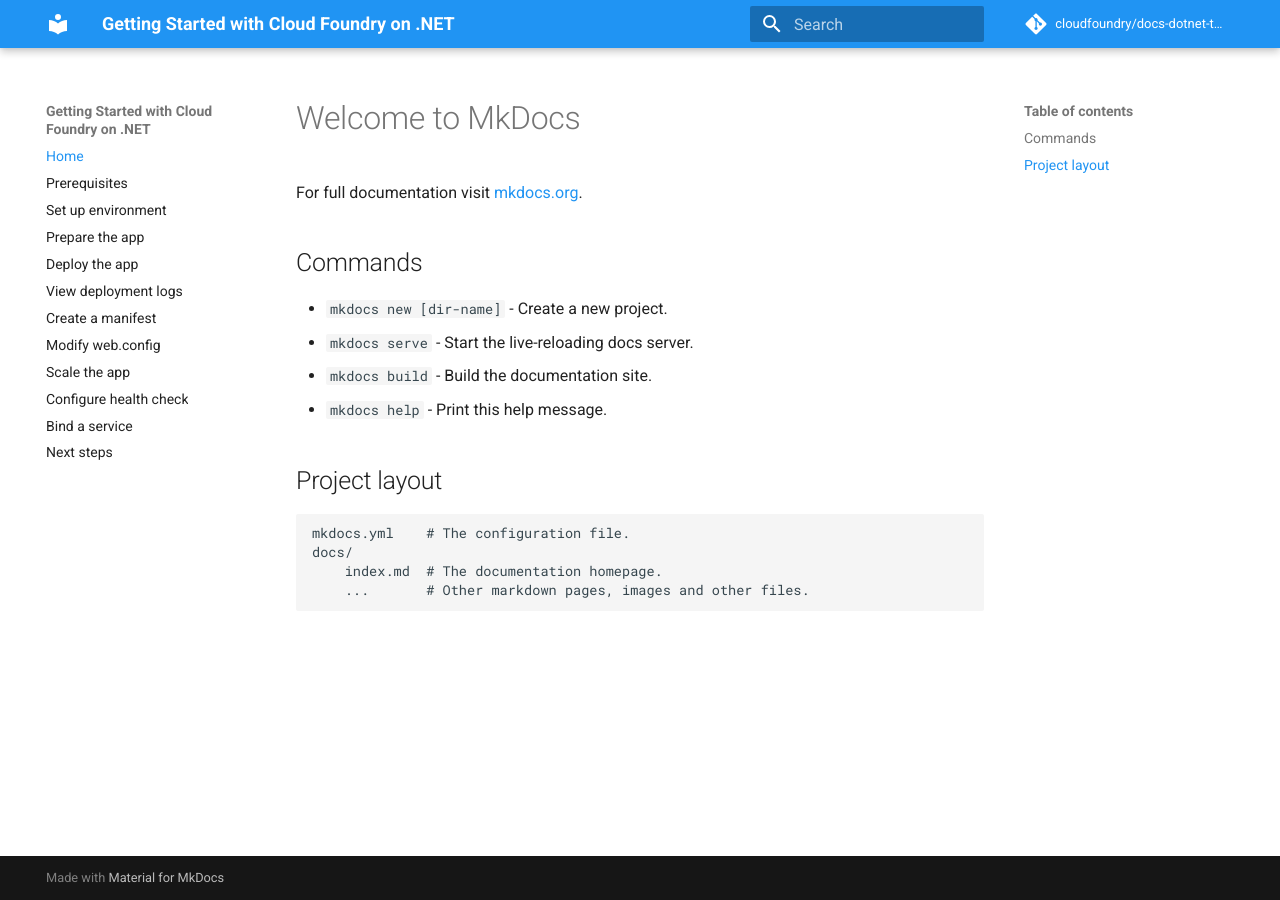
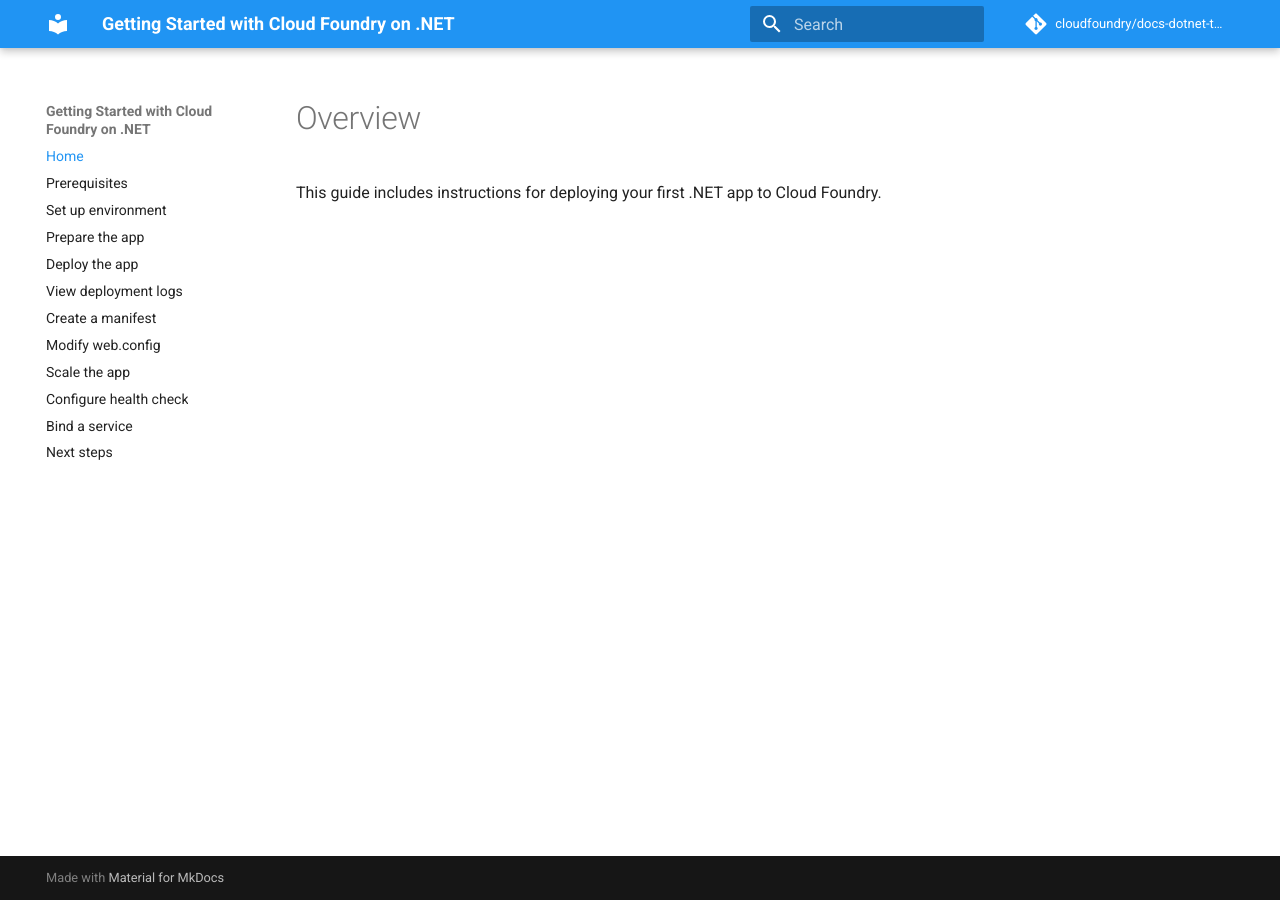
Before and after one commit to cloudfoundry/docs-dotnet-core-tutorial, an MkDocs documentation site: the page built from docs/index.md, in a window 1280 px wide. Built offline with MkDocs 1.6.1 and Material for MkDocs 9.7.7, drawn with Linux system fonts in a browser that asks for light colours; comment, search, counter and statistics services are not loaded.

```diff
--- a/docs/index.md
+++ b/docs/index.md
@@ -1,17 +1,3 @@
-# Welcome to MkDocs
+# Overview
 
-For full documentation visit [mkdocs.org](https://mkdocs.org).
-
-## Commands
-
-* `mkdocs new [dir-name]` - Create a new project.
-* `mkdocs serve` - Start the live-reloading docs server.
-* `mkdocs build` - Build the documentation site.
-* `mkdocs help` - Print this help message.
-
-## Project layout
-
-    mkdocs.yml    # The configuration file.
-    docs/
-        index.md  # The documentation homepage.
-        ...       # Other markdown pages, images and other files.
+This guide includes instructions for deploying your first .NET app to Cloud Foundry.
--- a/mkdocs.yml
+++ b/mkdocs.yml
@@ -33,5 +33,6 @@ markdown_extensions:
   - admonition
   - codehilite:
       guess_lang: true
+      linenums: true
   - toc:
       permalink: true
```
Also changed, not shown: README.md (+28 -0 lines), docs/create-manifest.md (+32 -0 lines), docs/prerequisites.md (+4 -0 lines).
